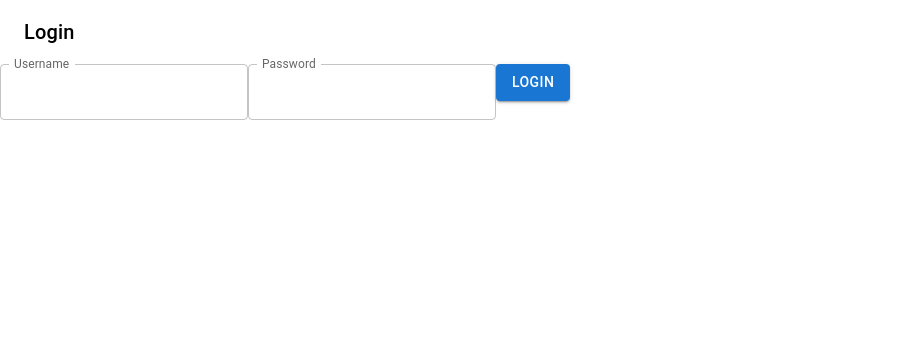
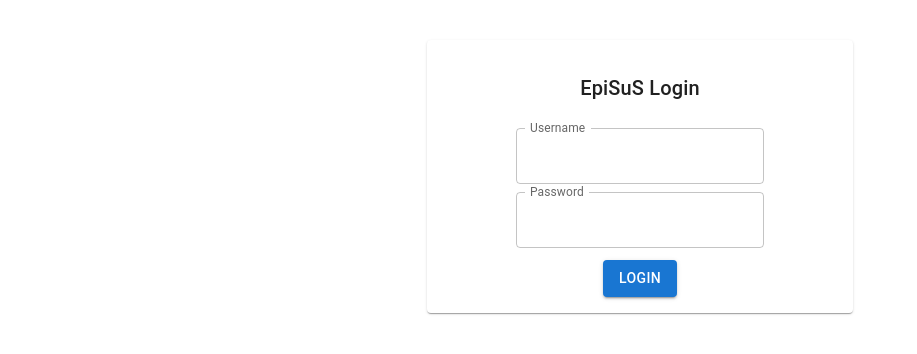
Before and after one commit to naamiinepal/covid-tweet-classification, a React (Create React App) app in the folder client/: page /login in a window 1280 px wide. Shown: the top 354 px of the page, without its empty margins (0-917 px from the left). Built offline with nearby package versions, Linux system fonts and the light colour scheme.

Commit message:
Designed Login Page

```diff
--- a/client/src/components/Login.jsx
+++ b/client/src/components/Login.jsx
@@ -1,5 +1,5 @@
 import DialogTitle from "@mui/material/DialogTitle";
-import { Button, TextField } from "@mui/material";
+import { Button, Card, TextField } from "@mui/material";
 import { useState } from "react";
 import { useAuth } from "./AuthProvider";
 import { useLocation, useNavigate } from "react-router";
@@ -27,8 +27,9 @@ export default function Login() {
   }
 
   return (
-    <div>
-      <DialogTitle>Login</DialogTitle>
+    <Card className="w-1/3 flex flex-col mx-auto mt-10 p-4 items-center">
+      <DialogTitle>EpiSuS Login</DialogTitle>
+      <div className="my-2">
         <TextField
           id="outlined-number"
           label="Username"
@@ -39,6 +40,8 @@ export default function Login() {
             shrink: true,
           }}
         />
+      </div>
+      <div className="mb-3">
         <TextField
           id="outlined-number"
           label="Password"
@@ -50,9 +53,12 @@ export default function Login() {
             shrink: true,
           }}
         />
+      </div>
+      <div>
         <Button variant="contained" onClick={handleSubmit}>
           Login
         </Button>
       </div>
+    </Card>
   );
 }
```
Lines whose indentation alone changed are shown as unchanged.
